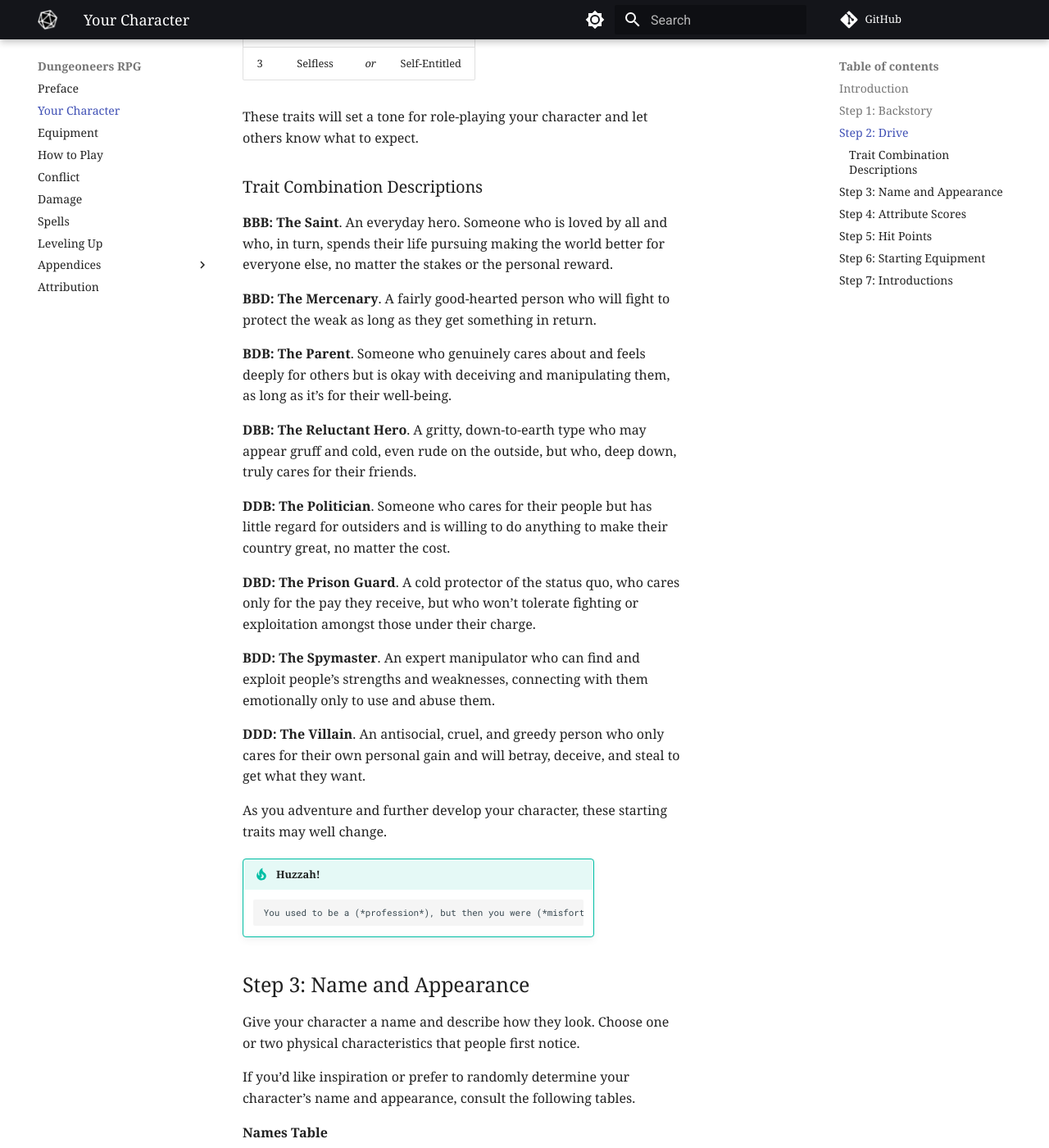
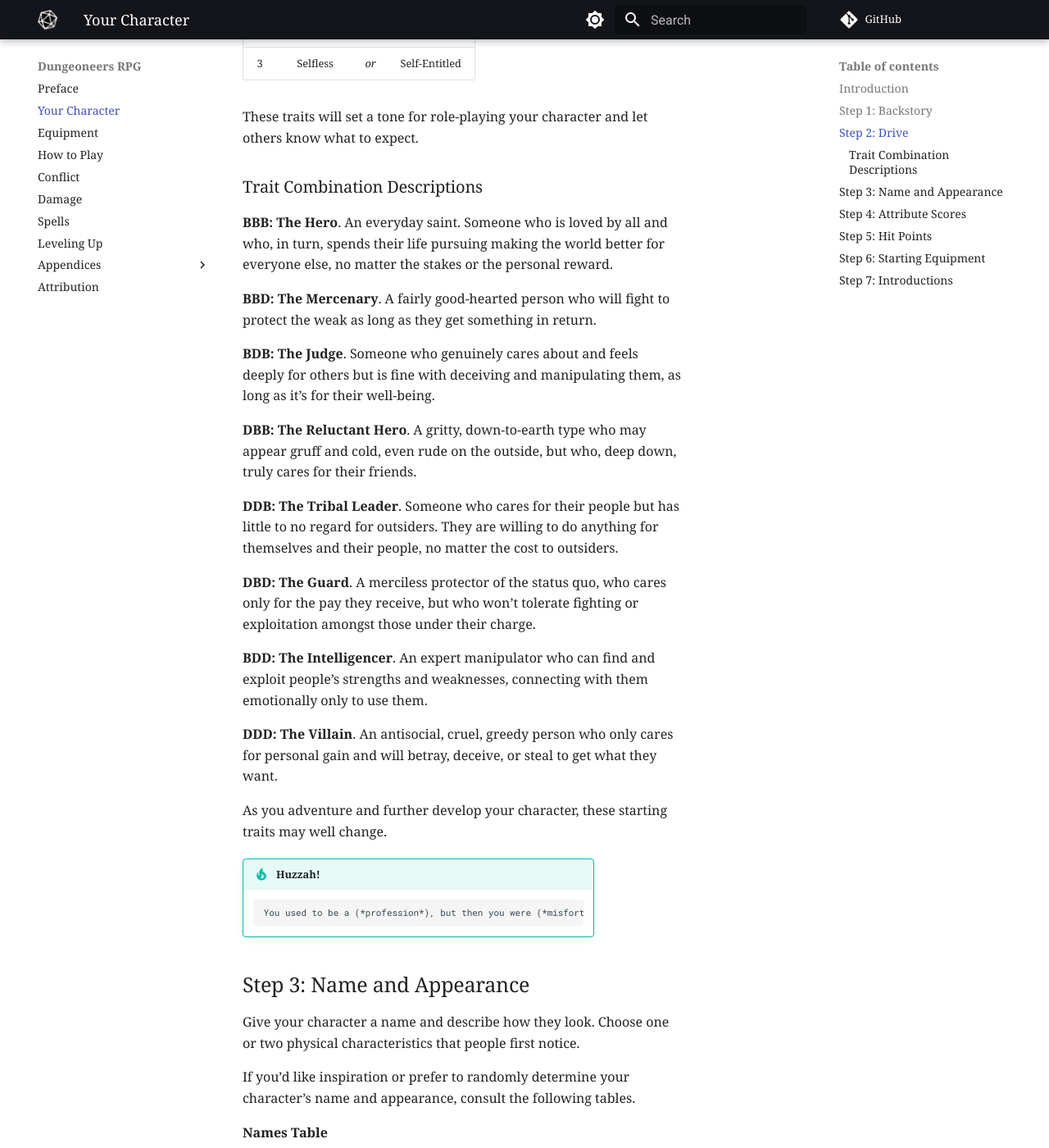
Before and after one commit to joemoose/dungeoneers.d20, an MkDocs documentation site: the page built from docs/character.md, in a window 1280 px wide and 1400 px high, scrolled down 1751 px. Shown: the whole window at 82% size. Built offline with MkDocs 1.6.1 and Material for MkDocs 9.7.7, drawn with Linux system fonts in a browser that asks for light colours; comment, search, counter and statistics services are not loaded.

Commit message:
revisions

```diff
--- a/docs/character.md
+++ b/docs/character.md
@@ -49,21 +49,21 @@ These traits will set a tone for role-playing your character and let others know
 
 ### Trait Combination Descriptions
 
-**BBB: The Saint**. An everyday hero. Someone who is loved by all and who, in turn, spends their life pursuing making the world better for everyone else, no matter the stakes or the personal reward.
+**BBB: The Hero**. An everyday saint. Someone who is loved by all and who, in turn, spends their life pursuing making the world better for everyone else, no matter the stakes or the personal reward.
 
 **BBD: The Mercenary**. A fairly good-hearted person who will fight to protect the weak as long as they get something in return.
 
-**BDB: The Parent**. Someone who genuinely cares about and feels deeply for others but is okay with deceiving and manipulating them, as long as it’s for their well-being.
+**BDB: The Judge**. Someone who genuinely cares about and feels deeply for others but is fine with deceiving and manipulating them, as long as it’s for their well-being.
 
 **DBB: The Reluctant Hero**. A gritty, down-to-earth type who may appear gruff and cold, even rude on the outside, but who, deep down, truly cares for their friends.
 
-**DDB: The Politician**. Someone who cares for their people but has little regard for outsiders and is willing to do anything to make their country great, no matter the cost.
+**DDB: The Tribal Leader**. Someone who cares for their people but has little to no regard for outsiders. They are willing to do anything for themselves and their people, no matter the cost to outsiders.
 
-**DBD: The Prison Guard**. A cold protector of the status quo, who cares only for the pay they receive, but who won’t tolerate fighting or exploitation amongst those under their charge.
+**DBD: The Guard**. A merciless protector of the status quo, who cares only for the pay they receive, but who won’t tolerate fighting or exploitation amongst those under their charge.
 
-**BDD: The Spymaster**. An expert manipulator who can find and exploit people’s strengths and weaknesses, connecting with them emotionally only to use and abuse them.
+**BDD: The Intelligencer**. An expert manipulator who can find and exploit people’s strengths and weaknesses, connecting with them emotionally only to use them.
 
-**DDD: The Villain**. An antisocial, cruel, and greedy person who only cares for their own personal gain and will betray, deceive, and steal to get what they want.
+**DDD: The Villain**. An antisocial, cruel, greedy person who only cares for personal gain and will betray, deceive, or steal to get what they want.
 
 As you adventure and further develop your character, these starting traits may well change.
 
```
Also changed, not shown: docs/attribution.md (+2 -2 lines).
